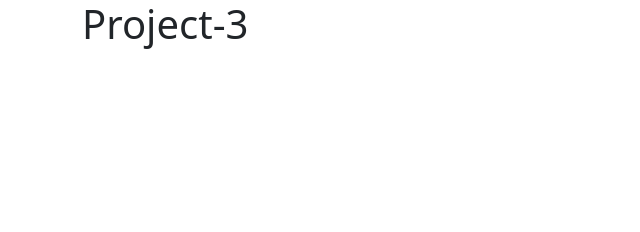
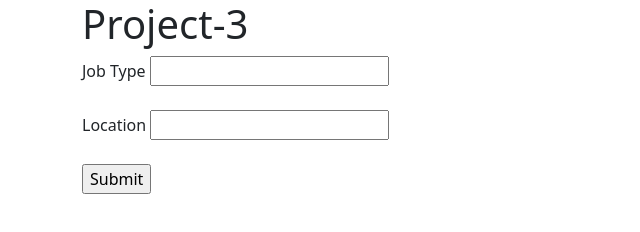
Before and after one commit to owenmeyer3/job-search-challenge, a plain HTML site: page templates/index.html in a window 1280 px wide. Shown: the whole page, without its empty margins (0-640 px from the left). Drawn offline with nearby package versions, Linux system fonts and the light colour scheme; files whose address does not match are found by name.

Commit message:
edited index.html

```diff
--- a/templates/index.html
+++ b/templates/index.html
@@ -14,20 +14,29 @@
                 <h1>Project-3</h1>
             </div>
 
-            <div class='row'>
+            <div id='UI' class='row'>
+                <form action="/action_page.php">
+                    <label for="jobType">Job Type</label>
+                    <input id='jobType' type="text" name="jobType"><br><br>
+                    <label for="location">Location</label>
+                    <input id='location' type="text" name="location"><br><br>
+                    <input type="submit" value="Submit">
+                  </form>
+            </div>
+
+            <div id='map' class='row'>
 
             </div>
-            <div class='row'>
+            <div id='top-companies' class='row'>
 
             </div>
-            <div class='row'>
+            <div id='salaryGauge' class='row'>
 
             </div>
 
         </div>
         <!-- Run js -->
         <script src="https://d3js.org/d3.v6.min.js"></script>
-        <!--<script type="text/javascript" src="{{ url_for('static', filename='script.js') }}"></script>-->
         <script src='static/js/script.js' indata={{data|tojson}}></script>
     </body>
 </html>
```
